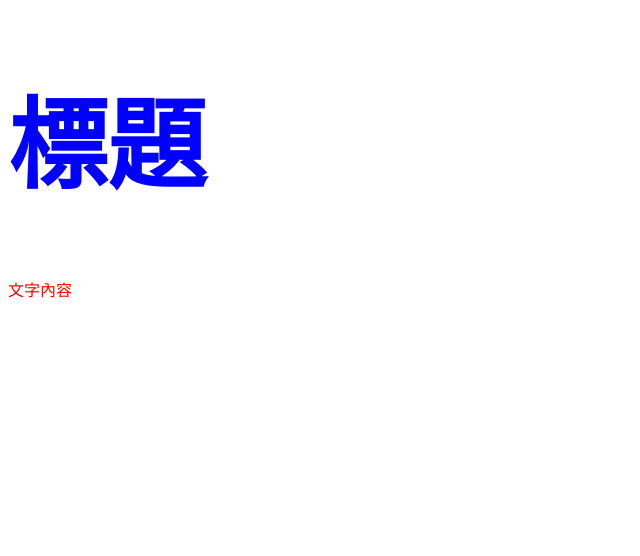
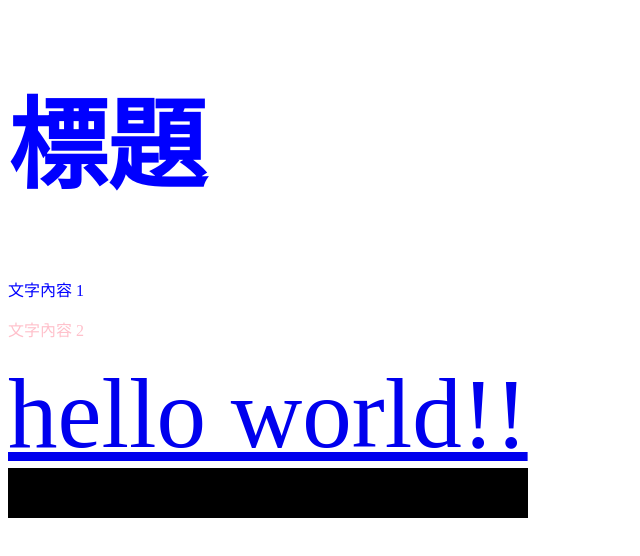
Before and after one commit to csswebio/demohub, a plain HTML site: page docs/chapter_2/standard_css/index.html in a window 1280 px wide. Shown: the whole page, without its empty margins (0-640 px from the left). Drawn offline with Linux system fonts and the light colour scheme.

Commit message:
modify "a p class selector"

```diff
--- a/docs/chapter_2/standard_css/css/style.css
+++ b/docs/chapter_2/standard_css/css/style.css
@@ -2,7 +2,21 @@ h1{
   color: blue;
   font-size: 99px;
 }
-
-p{
-  color: red;
+.style_1{
+  color: blue;
 }
+.style_2{
+  color: pink;
+}
+a{
+  font-size: 99px;
+  border-bottom: 50px solid #000;
+}
+a:hover{
+  color: gray;
+  border-bottom: 100px solid red;
+}
+a.active{
+  color: yellow;
+}
+/* a:focus{} */
--- a/docs/chapter_2/standard_css/index.html
+++ b/docs/chapter_2/standard_css/index.html
@@ -7,6 +7,10 @@
 </head>
 <body>
   <h1>標題</h1>
-  <p>文字內容</p>
+  <p class="style_1">文字內容 1</p>
+  <p class="style_2">文字內容 2</p>
+
+  <a href="#">hello world!!</a>
+
 </body>
 </html>
```
